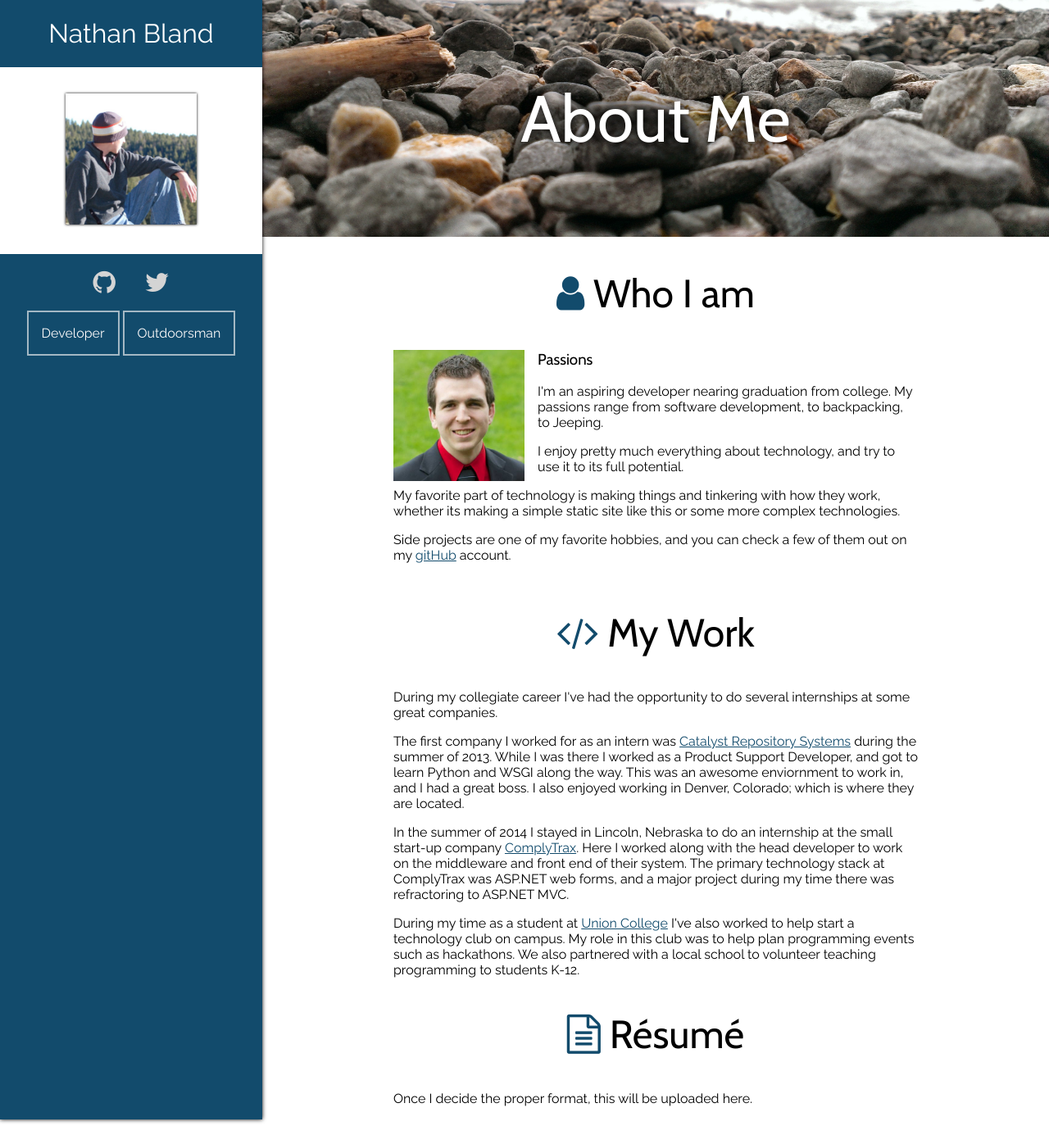
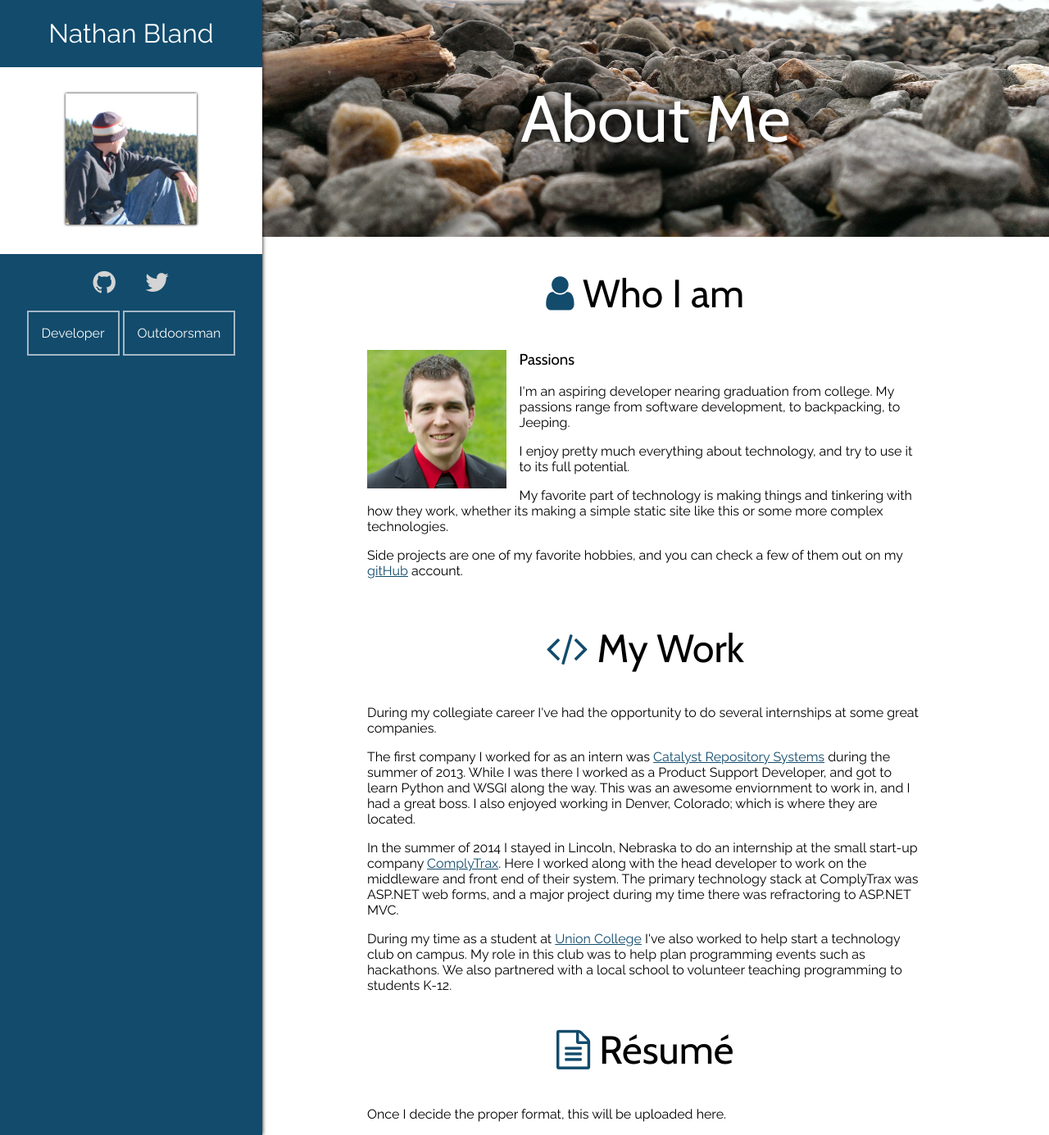
Before and after one commit to NathanBland/NathanBland.github.io, a Jekyll site: the page built from index.html, in a window 1280 px wide. Shown: the whole page at 82% size. Built offline with Jekyll 4.4.1, drawn with Linux system fonts in a browser that asks for light colours; nearby versions of some CDN libraries.

Commit message:
slight tweat to default.htmll to fix responsive issue

```diff
--- a/_layouts/default.html
+++ b/_layouts/default.html
@@ -3,6 +3,7 @@
     <head>
         <title>{% if page.title %}{{ page.title }} – {% endif %}{{ site.name }}</title>
          <meta content='text/html; charset=utf-8' http-equiv='Content-Type'>
+        <meta name="viewport" content="width=device-width, initial-scale=1.0">
         <link href='//fonts.googleapis.com/css?family=Cabin' rel='stylesheet' type='text/css'>
         <link href='//fonts.googleapis.com/css?family=Raleway' rel='stylesheet' type='text/css'>
         <link rel="stylesheet" href="//maxcdn.bootstrapcdn.com/font-awesome/4.3.0/css/font-awesome.min.css">
--- a/site.css
+++ b/site.css
@@ -116,8 +116,8 @@
 article {
     margin-top: .5em;
     margin-bottom: .5em;
-    margin-left: 10em;
-    margin-right: 10em;
+    margin-left: 10vw;
+    margin-right: 12vw;
     background-color: rgba(255, 255, 255, 1);
 }
 article:hover {
```
